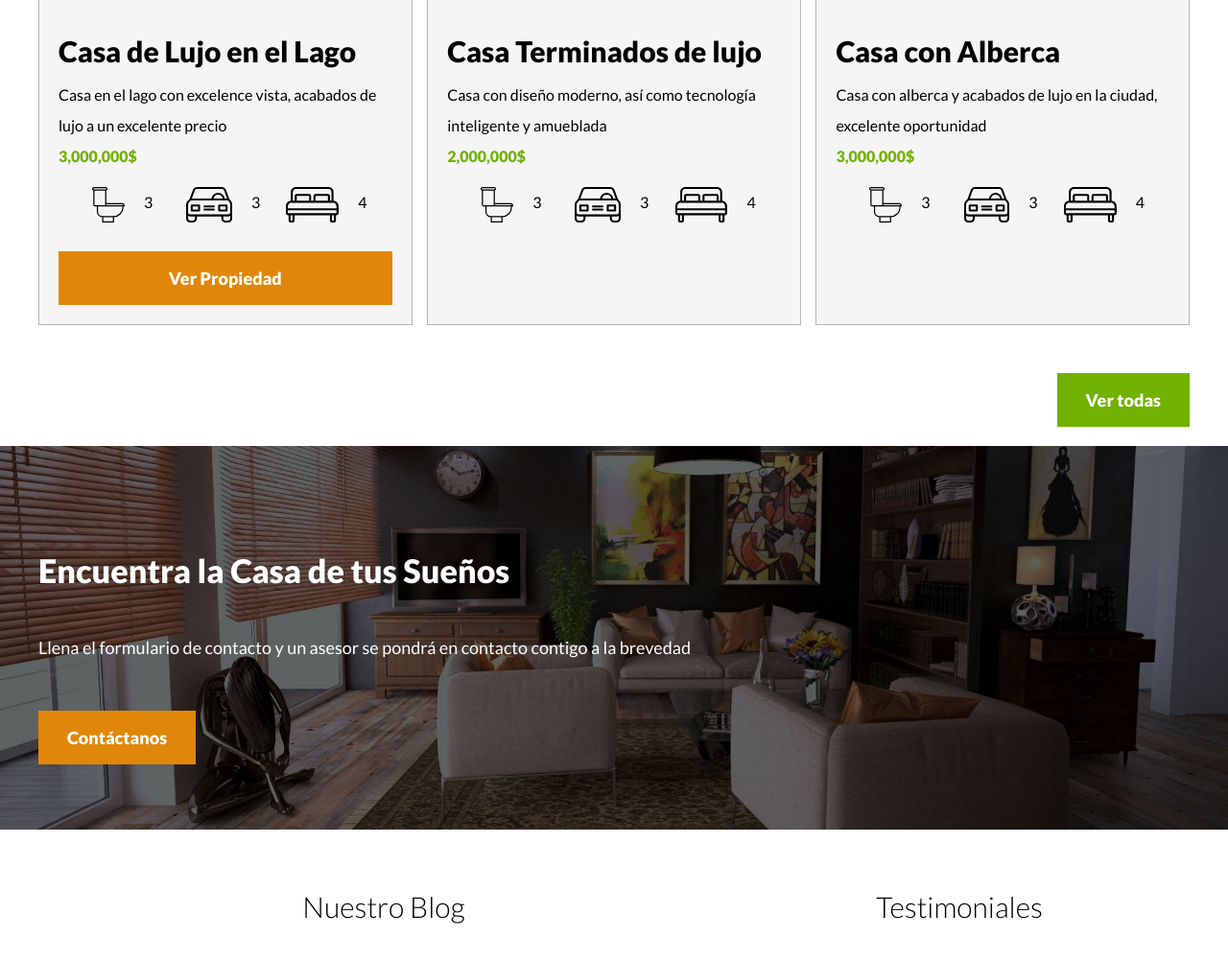
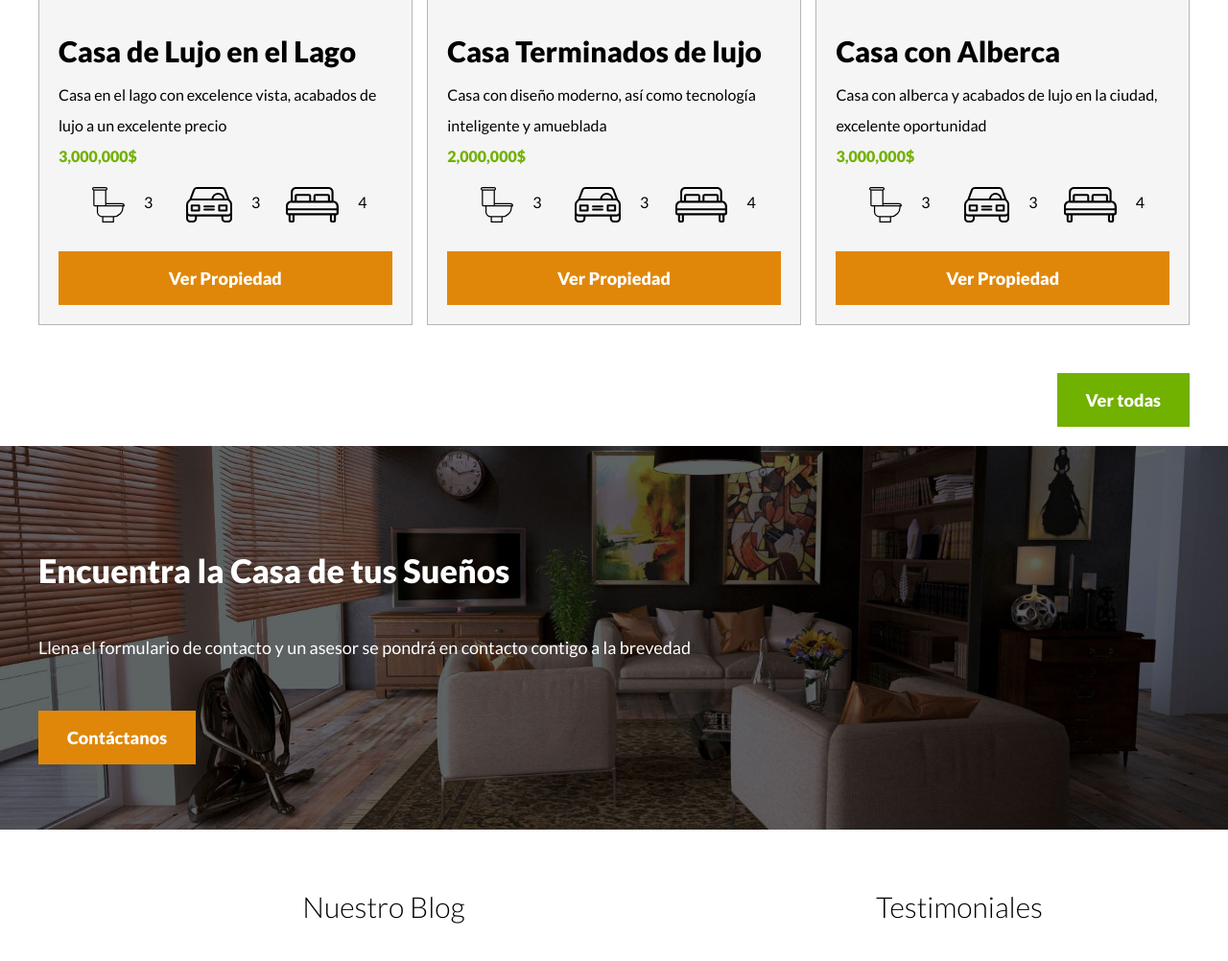
Before and after one commit to Meguredz/meguredz.gitbub.io, a plain HTML site: page index.html in a window 1280 px wide. Shown: the part 1747-2749 px from the top of the page at 96% size. Drawn offline with Linux system fonts and the light colour scheme.

Commit message:
index.html

```diff
--- a/index.html
+++ b/index.html
@@ -116,6 +116,7 @@
                         </li>
                     </ul>
 
+                    <a href="anuncio.html" class="boton boton-amarillo d-block">Ver Propiedad</a>
 
                 </div>
         </div>
@@ -147,7 +148,7 @@
                     </ul>
 
 
-
+                    <a href="anuncio.html" class="boton boton-amarillo d-block">Ver Propiedad</a>
 
                 </div>
         </div>
```
